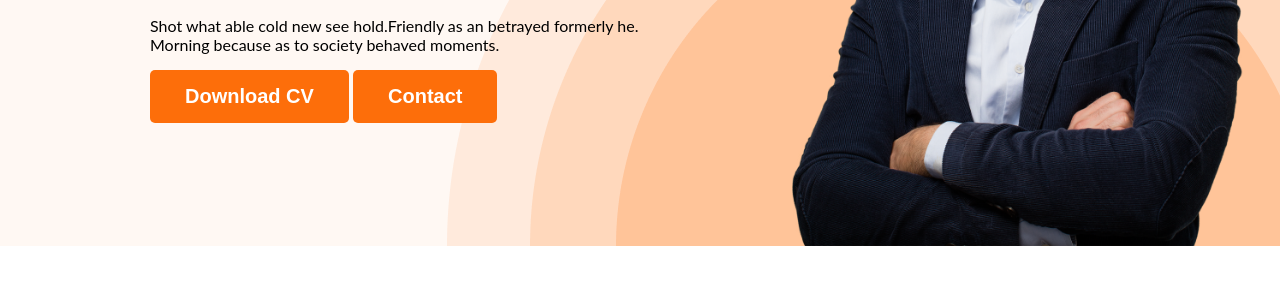
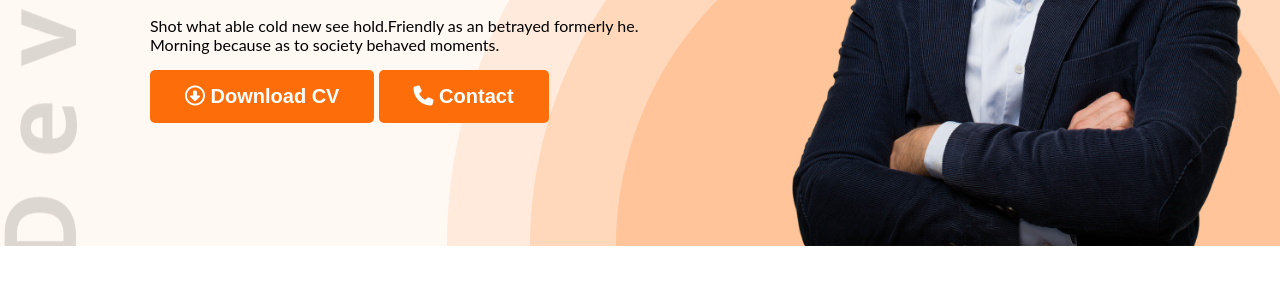
Before and after one commit to Prodipm6/Web-Developer-Portfolio, a plain HTML site: page index.html in a window 1280 px wide. Shown: the part 507-800 px from the top of the page. Drawn offline with Linux system fonts and the light colour scheme.

Commit message:
fontawsome added

```diff
--- a/index.html
+++ b/index.html
@@ -8,6 +8,7 @@
     <link rel="preconnect" href="https://fonts.gstatic.com" crossorigin>
     <link href="https://fonts.googleapis.com/css2?family=Open+Sans:wght@400;700;800&display=swap" rel="stylesheet">
     <link rel="stylesheet" href="/style/portfolio.css">
+    <script src="https://kit.fontawesome.com/ef93103e42.js" crossorigin="anonymous"></script>
 </head>
 <body>
     <header class="header">
@@ -24,8 +25,8 @@
                 <h3 class="banner-greeting">Hi, I  am</h3>
                 <h1 class="banner-title">Mary Hardy</h1>
                 <p class="banner-detail">Shot what able cold new see hold.Friendly as an betrayed formerly he. Morning because as to society behaved moments.</p>
-                <button class="btn-color">Download CV</button>
-                <button class="btn-color">Contact</button>
+                <button class="btn-color"><i class="fa-regular fa-circle-down"></i> Download CV</button>
+                <button class="btn-color"><i class="fa-solid fa-phone"></i> Contact</button>
             </div>
             <img class="profile-pic" src="/images/hardy.png" alt="">
         </div>
@@ -133,7 +134,7 @@
                 </div>
             </div>
             <div class="download-cv">
-                <button class="btn-color">Download CV</button>
+                <button class="btn-color"><i class="fa-regular fa-circle-down"></i> Download CV</button>
             </div>
         </section>
     </main>
--- a/style/portfolio.css
+++ b/style/portfolio.css
@@ -62,9 +62,9 @@ nav a{
 
 .header{
     background-color: #FFF8F3;
-    background-image: url('/images/header_bg.png');
+    background-image: url('/images/header_bg.png'), url('/images/developer.png');
     background-repeat: no-repeat;
-    background-position: bottom right;
+    background-position: bottom right, top left;
 }
 
 .banner{
```
